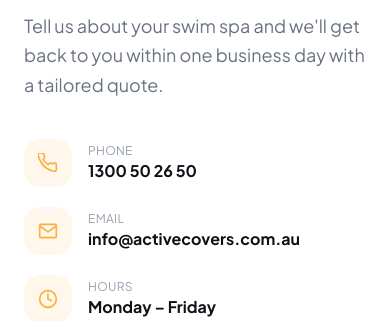
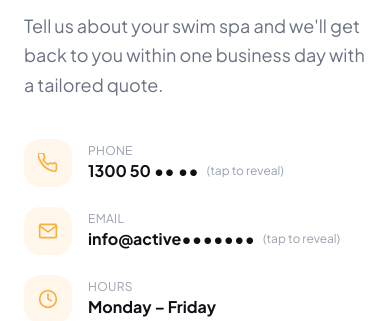
Before and after one commit to Clubveg/activecovers, a Next.js app: page / in a window 390 px wide. Shown: the part 6420-6741 px from the top of the page. Built offline with nearby package versions, Linux system fonts and the light colour scheme.

Commit message:
Add click-to-reveal for phone and email to prevent scraping

```diff
--- a/app/components/Contact.tsx
+++ b/app/components/Contact.tsx
@@ -1,4 +1,17 @@
+"use client";
+import { useState } from "react";
+
+// Split to prevent scraping — never stored as a plain string
+const phoneParts = ["1300", "50", "26", "50"];
+const emailParts = ["info", "activecovers", "com.au"];
+
 export default function Contact() {
+  const [phoneRevealed, setPhoneRevealed] = useState(false);
+  const [emailRevealed, setEmailRevealed] = useState(false);
+
+  const phone = phoneParts.join(" ");
+  const email = `${emailParts[0]}@${emailParts[1]}.${emailParts[2]}`;
+
   return (
     <section id="contact" className="py-24 bg-white">
       <div className="max-w-7xl mx-auto px-6">
@@ -20,9 +33,13 @@ export default function Contact() {
 
             {/* Contact details */}
             <div className="flex flex-col gap-5">
-              <a
-                href="tel:1300502650"
-                className="flex items-center gap-4 group"
+              {/* Phone — click to reveal */}
+              <div
+                className="flex items-center gap-4 group cursor-pointer"
+                onClick={() => {
+                  if (phoneRevealed) window.location.href = `tel:${phone.replace(/\s/g, "")}`;
+                  else setPhoneRevealed(true);
+                }}
               >
                 <div className="w-12 h-12 rounded-2xl flex items-center justify-center bg-[#fcaf3b]/10 group-hover:bg-[#fcaf3b]/20 transition-colors">
                   <svg width="20" height="20" viewBox="0 0 24 24" fill="none" stroke="#fcaf3b" strokeWidth="2" strokeLinecap="round" strokeLinejoin="round">
@@ -31,15 +48,24 @@ export default function Contact() {
                 </div>
                 <div>
                   <p className="text-xs text-gray-400 uppercase tracking-wide">Phone</p>
-                  <p className="font-bold text-[#0f1117] group-hover:text-[#fcaf3b] transition-colors">
-                    1300 50 26 50
-                  </p>
+                  {phoneRevealed ? (
+                    <p className="font-bold text-[#fcaf3b] transition-colors">{phone}</p>
+                  ) : (
+                    <p className="font-bold text-[#0f1117] group-hover:text-[#fcaf3b] transition-colors flex items-center gap-2">
+                      1300 50 •• ••
+                      <span className="text-xs font-normal text-gray-400">(tap to reveal)</span>
+                    </p>
+                  )}
                 </div>
-              </a>
+              </div>
 
-              <a
-                href="mailto:info@activecovers.com.au"
-                className="flex items-center gap-4 group"
+              {/* Email — click to reveal */}
+              <div
+                className="flex items-center gap-4 group cursor-pointer"
+                onClick={() => {
+                  if (emailRevealed) window.location.href = `mailto:${email}`;
+                  else setEmailRevealed(true);
+                }}
               >
                 <div className="w-12 h-12 rounded-2xl flex items-center justify-center bg-[#fcaf3b]/10 group-hover:bg-[#fcaf3b]/20 transition-colors">
                   <svg width="20" height="20" viewBox="0 0 24 24" fill="none" stroke="#fcaf3b" strokeWidth="2" strokeLinecap="round" strokeLinejoin="round">
@@ -49,11 +75,16 @@ export default function Contact() {
                 </div>
                 <div>
                   <p className="text-xs text-gray-400 uppercase tracking-wide">Email</p>
-                  <p className="font-bold text-[#0f1117] group-hover:text-[#fcaf3b] transition-colors">
-                    info@activecovers.com.au
-                  </p>
+                  {emailRevealed ? (
+                    <p className="font-bold text-[#fcaf3b] transition-colors">{email}</p>
+                  ) : (
+                    <p className="font-bold text-[#0f1117] group-hover:text-[#fcaf3b] transition-colors flex items-center gap-2">
+                      info@active•••••••
+                      <span className="text-xs font-normal text-gray-400">(tap to reveal)</span>
+                    </p>
+                  )}
                 </div>
-              </a>
+              </div>
 
               <div className="flex items-center gap-4">
                 <div className="w-12 h-12 rounded-2xl flex items-center justify-center bg-[#fcaf3b]/10">
```
